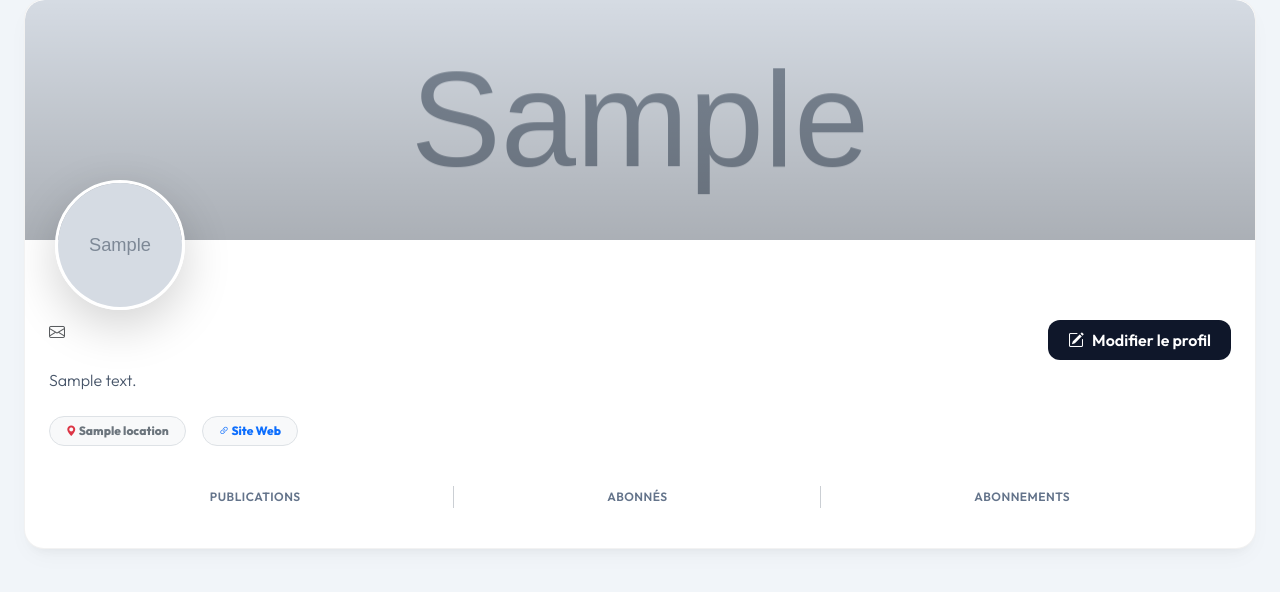
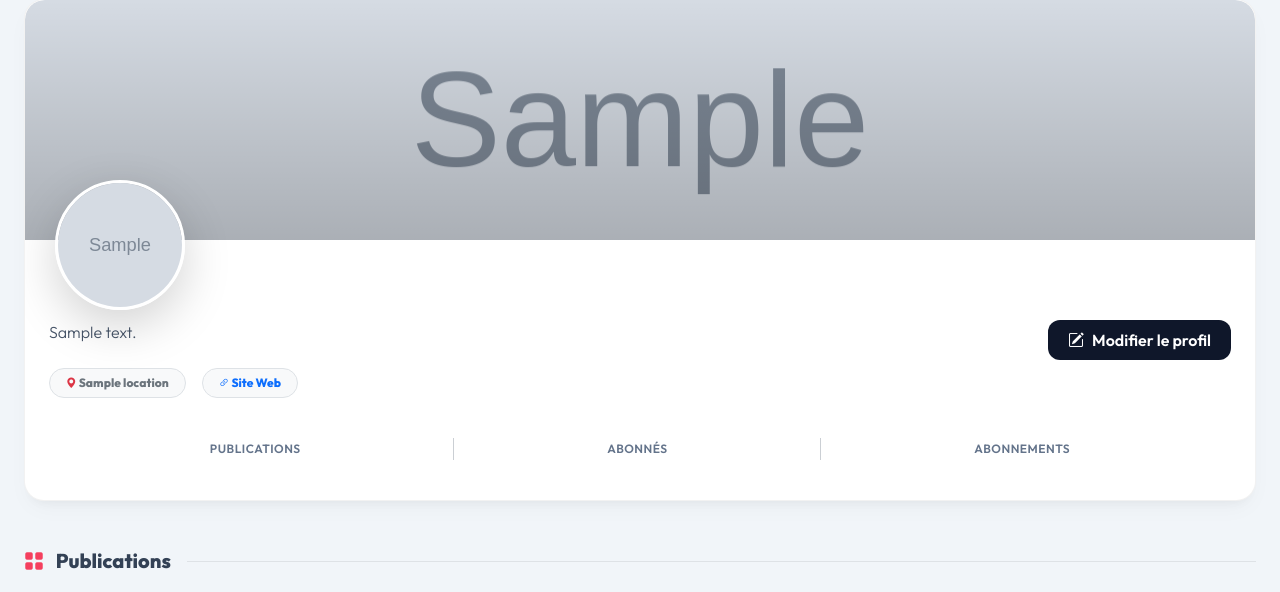
Before and after one commit to davilla1993/connectx, a Django app: template templates/accounts/profile.html in a window 1280 px wide. Shown: the part 25-617 px from the top of the page. Run offline with Django 5.2, Linux system fonts and the light colour scheme; the template is opened without the code that fills it: most values are stand-ins (such as "Sample title", 1, 10 or a date in 2020); grey boxes marked "Sample" are stand-in pictures.

Commit message:
style: hide email address on profile pages for privacy

```diff
--- a/templates/accounts/profile.html
+++ b/templates/accounts/profile.html
@@ -28,7 +28,6 @@
                 <div class="d-flex flex-wrap justify-content-between align-items-start" style="padding-top: 80px;">
                     <div>
                         <h2 class="mb-0 fw-800 text-dark">{{ user.username }}</h2>
-                        <p class="text-muted mb-3"><i class="bi bi-envelope me-1"></i> {{ user.email }}</p>
 
                         {% if profile.bio %}
                             <p class="mb-3 lead fs-6" style="color: #475569;">{{ profile.bio }}</p>
--- a/templates/accounts/user_profile.html
+++ b/templates/accounts/user_profile.html
@@ -28,7 +28,6 @@
                 <div class="d-flex flex-wrap justify-content-between align-items-start" style="padding-top: 80px;">
                     <div>
                         <h2 class="mb-0 fw-800 text-dark">{{ profile_user.username }}</h2>
-                        <p class="text-muted mb-3"><i class="bi bi-envelope me-1"></i> {{ profile_user.email }}</p>
 
                         {% if profile.bio %}
                             <p class="mb-3 lead fs-6" style="color: #475569;">{{ profile.bio }}</p>
```
